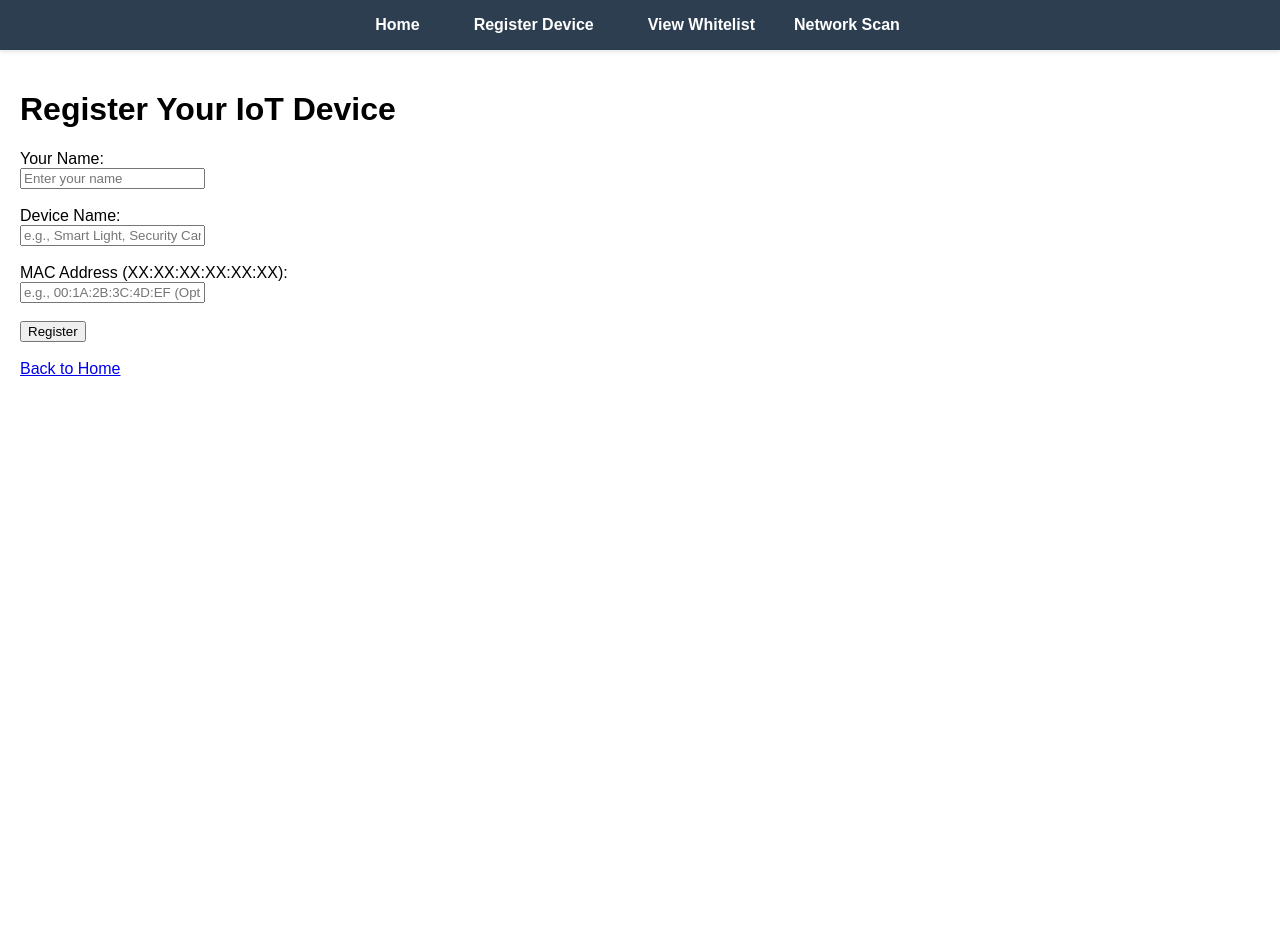
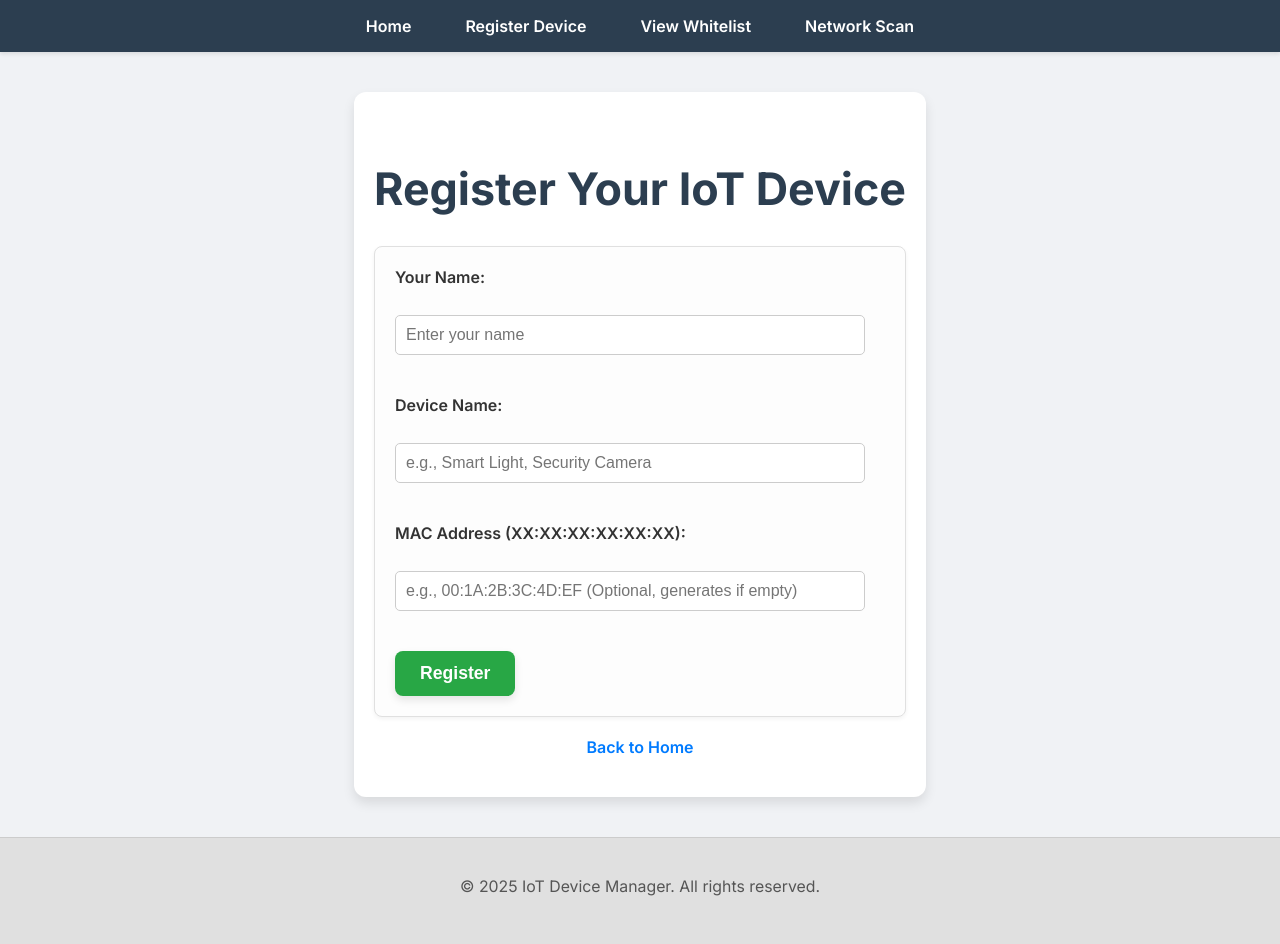
Before and after one commit to Moonbarcrypt/CSULA-Project, a Flask app: page /register in a window 1280 px wide. Before the commit the page ends 376 px from the top, so only its background shows below. Run offline with Flask 3, Linux system fonts and the light colour scheme.

Commit message:
Update register.html

```diff
--- a/templates/register.html
+++ b/templates/register.html
@@ -2,17 +2,154 @@
 <html>
 <head>
     <title>Register Device</title>
+    <link href="https://fonts.googleapis.com/css2?family=Inter:wght@300;400;600;700&display=swap" rel="stylesheet">
     <style>
-        body { font-family: Arial, sans-serif; margin: 0; }
-        .container { padding: 20px; }
-        nav { background-color: #333; padding: 1em; margin-bottom: 1em; }
-        nav ul { list-style-type: none; margin: 0; padding: 0; display: flex; }
-        nav ul li { margin-right: 20px; }
-        nav ul li a { color: white; text-decoration: none; }
-        nav ul li a:hover { text-decoration: underline; }
-        .flash-message { padding: 10px; margin-bottom: 10px; border-radius: 5px; }
-        .flash-message.success { background-color: #d4edda; color: #155724; border: 1px solid #c3e6cb; }
-        .flash-message.error { background-color: #f8d7da; color: #721c24; border: 1px solid #f5c6cb; }
+        body {
+            font-family: 'Inter', sans-serif;
+            margin: 0;
+            background-color: #f0f2f5;
+            display: flex;
+            flex-direction: column;
+            min-height: 100vh;
+        }
+        .container {
+            padding: 40px 20px;
+            max-width: 700px; /* Adjusted max-width for forms */
+            margin: 40px auto;
+            background-color: #ffffff;
+            border-radius: 12px;
+            box-shadow: 0 6px 12px rgba(0, 0, 0, 0.1);
+            text-align: center;
+            flex-grow: 1;
+        }
+        h1 {
+            color: #2c3e50;
+            font-size: 2.8em;
+            margin-bottom: 20px;
+            font-weight: 700;
+        }
+        p {
+            color: #555;
+            font-size: 1.1em;
+            line-height: 1.6;
+            margin-bottom: 25px;
+        }
+        nav {
+            background-color: #2c3e50;
+            padding: 1em 0;
+            margin-bottom: 0;
+            box-shadow: 0 2px 4px rgba(0, 0, 0, 0.1);
+        }
+        nav ul {
+            list-style-type: none;
+            margin: 0;
+            padding: 0;
+            display: flex;
+            justify-content: center;
+        }
+        nav ul li {
+            margin: 0 15px;
+        }
+        nav ul li a {
+            color: white;
+            text-decoration: none;
+            font-weight: 600;
+            padding: 8px 12px;
+            border-radius: 6px;
+            transition: background-color 0.3s ease;
+        }
+        nav ul li a:hover {
+            background-color: #34495e;
+            text-decoration: none;
+        }
+        form {
+            text-align: left; /* Align form elements to the left */
+            padding: 20px;
+            border: 1px solid #e0e0e0;
+            border-radius: 8px;
+            background-color: #fdfdfd;
+            box-shadow: 0 2px 4px rgba(0, 0, 0, 0.05);
+            margin-top: 30px;
+        }
+        label {
+            display: block;
+            margin-bottom: 8px;
+            font-weight: 600;
+            color: #333;
+        }
+        input[type="text"] {
+            width: calc(100% - 20px); /* Adjust for padding */
+            padding: 10px;
+            margin-bottom: 20px;
+            border: 1px solid #ccc;
+            border-radius: 5px;
+            font-size: 1em;
+            box-sizing: border-box; /* Include padding in width */
+        }
+        button[type="submit"] {
+            background-color: #28a745; /* Green submit button */
+            color: white;
+            padding: 12px 25px;
+            border: none;
+            border-radius: 8px;
+            font-weight: 600;
+            font-size: 1.1em;
+            cursor: pointer;
+            transition: background-color 0.3s ease, transform 0.2s ease;
+            box-shadow: 0 4px 8px rgba(0, 0, 0, 0.1);
+        }
+        button[type="submit"]:hover {
+            background-color: #218838;
+            transform: translateY(-2px);
+            box-shadow: 0 6px 12px rgba(0, 0, 0, 0.15);
+        }
+        .flash-message {
+            padding: 15px;
+            margin-bottom: 20px;
+            border-radius: 8px;
+            font-weight: 600;
+            text-align: left;
+            box-shadow: 0 2px 4px rgba(0, 0, 0, 0.08);
+        }
+        .flash-message.success {
+            background-color: #d4edda;
+            color: #155724;
+            border: 1px solid #c3e6cb;
+        }
+        .flash-message.error {
+            background-color: #f8d7da;
+            color: #721c24;
+            border: 1px solid #f5c6cb;
+        }
+        .back-link {
+            display: block;
+            margin-top: 20px;
+            color: #007bff;
+            text-decoration: none;
+            font-weight: 600;
+            transition: color 0.2s ease;
+        }
+        .back-link:hover {
+            color: #0056b3;
+            text-decoration: underline;
+        }
+        footer {
+            margin-top: auto;
+            padding: 20px;
+            text-align: center;
+            color: #777;
+            font-size: 0.9em;
+            background-color: #e0e0e0;
+            border-top: 1px solid #ccc;
+        }
+
+        /* Responsive adjustments */
+        @media (max-width: 768px) {
+            h1 { font-size: 2em; }
+            .container { margin: 20px auto; padding: 20px; }
+            form { padding: 15px; }
+            input[type="text"] { width: calc(100% - 10px); }
+        }
     </style>
 </head>
 <body>
@@ -29,22 +166,25 @@
             {% endif %}
         {% endwith %}
 
-        <form action="/register_device" method="post">
+        <form action="{{ url_for('register_device') }}" method="post">
             <label for="user_name">Your Name:</label><br>
             <input type="text" id="user_name" name="user_name" placeholder="Enter your name" required><br><br>
 
             <label for="device_name">Device Name:</label><br>
             <input type="text" id="device_name" name="device_name" placeholder="e.g., Smart Light, Security Camera" required><br><br>
 
-            {# MAC Address input field is RE-ADDED for demo purposes #}
+            {# MAC Address input field is RE-ADDED for demo purposes. It generates if empty. #}
             <label for="mac_address">MAC Address (XX:XX:XX:XX:XX:XX):</label><br>
             <input type="text" id="mac_address" name="mac_address" placeholder="e.g., 00:1A:2B:3C:4D:EF (Optional, generates if empty)" pattern="([0-9A-Fa-f]{2}[:-]){5}([0-9A-Fa-f]{2})?"><br><br>
 
 
             <button type="submit">Register</button>
         </form>
-        <br>
-        <a href="/">Back to Home</a>
+        <a href="{{ url_for('index') }}" class="back-link">Back to Home</a>
     </div>
+
+    <footer>
+        <p>&copy; 2025 IoT Device Manager. All rights reserved.</p>
+    </footer>
 </body>
 </html>
```
